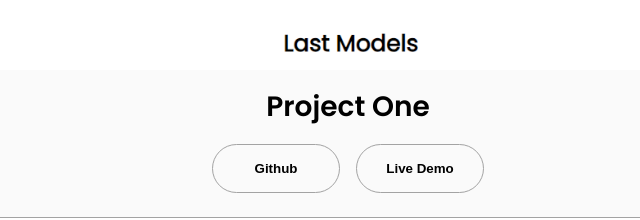
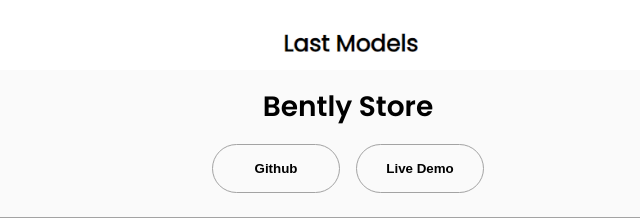
Before and after one commit to omarafifi05/Portfolio, a plain HTML site: page index.html in a window 1280 px wide. Shown: the part 3041-3261 px from the top of the page, 292-932 px from the left. Drawn offline with Linux system fonts and the light colour scheme.

Commit message:
Edit project name

```diff
--- a/index.html
+++ b/index.html
@@ -284,7 +284,7 @@
                 class="project-img"
               />
             </div>
-            <h2 class="experience-sub-title project-title">Project One</h2>
+            <h2 class="experience-sub-title project-title">Bently Store</h2>
             <div class="btn-container">
               <button
                 class="btn btn-color-2 project-btn"
```
